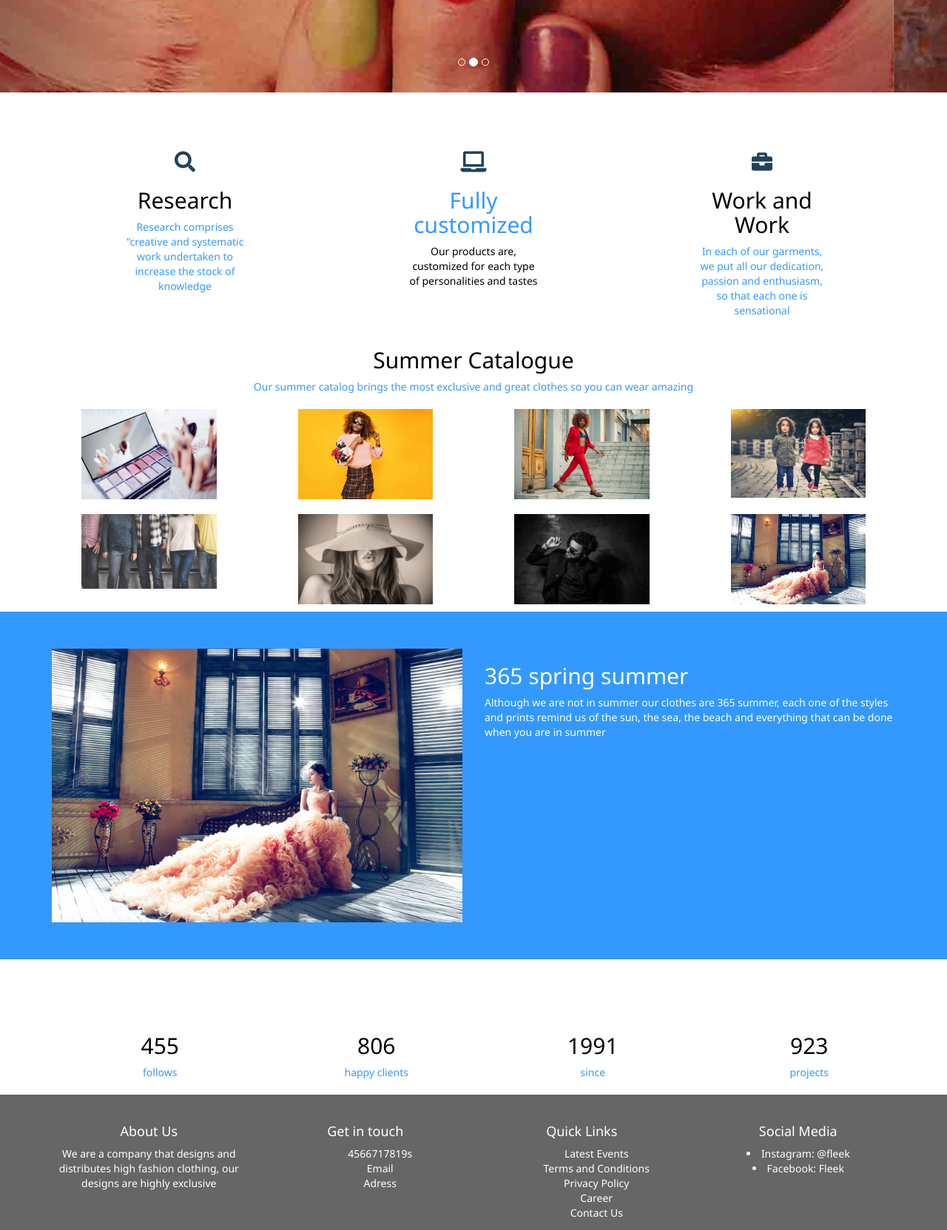
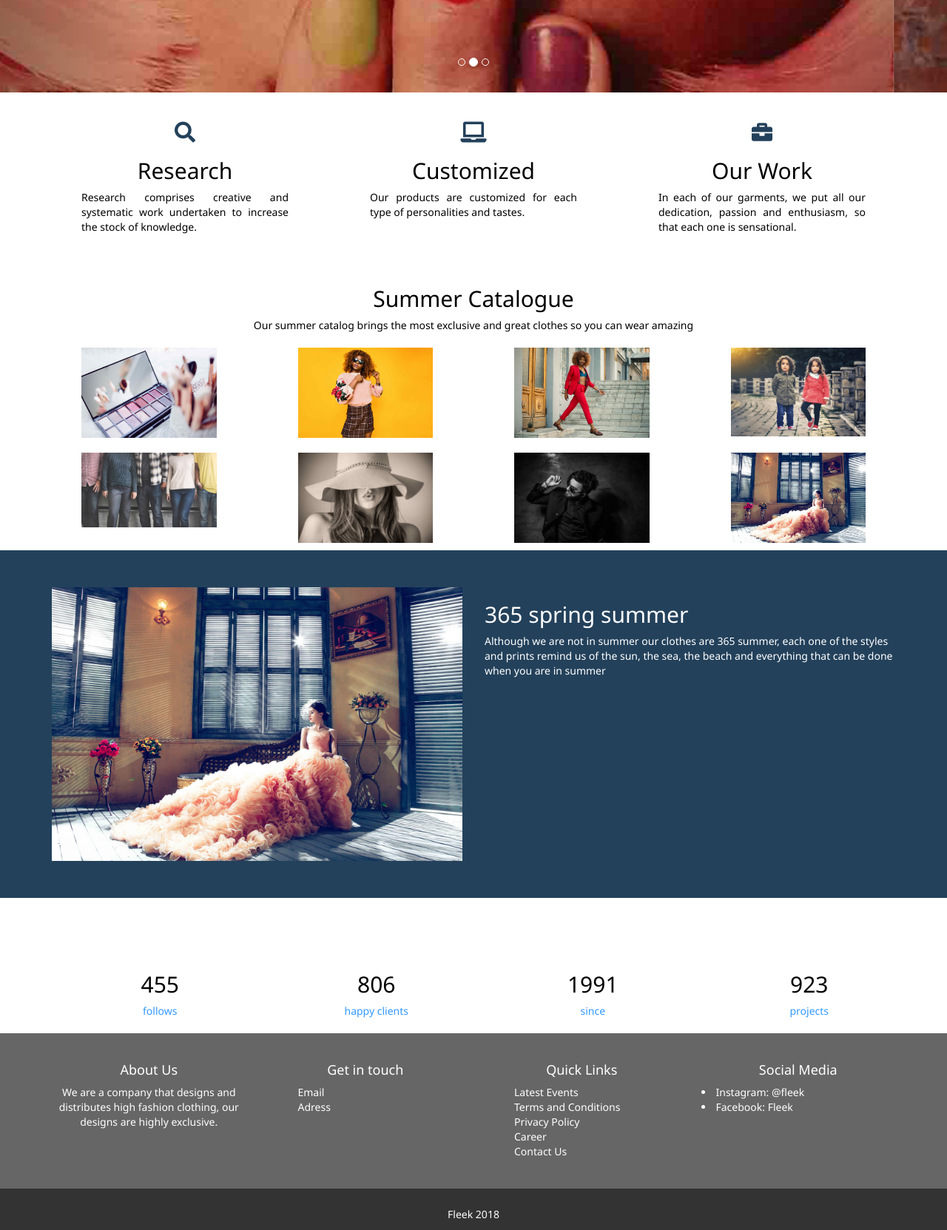
Before and after one commit to lupem/fleek, a plain HTML site: page index.html in a window 1280 px wide. Shown: the part 780-2443 px from the top of the page at 74% size. Drawn offline with nearby package versions, Linux system fonts and the light colour scheme.

Commit message:
Add files via upload

```diff
--- a/css/style.css
+++ b/css/style.css
@@ -70,9 +70,7 @@ header h1{ color:#666;
 }
 .cuadros {
 	text-align: center;
-	padding: 80px 10px 10px;
-	margin-left:80px;
-	margin-right:80px;
+	padding: 40px;
 
 }
 
@@ -100,7 +98,7 @@ text-align: center;
 
 }
 #sec-summer {
-	background-color:#39F;
+	background-color:#23415B;
 	color:#FFF;
 	padding:50px 0px;
 
@@ -127,12 +125,9 @@ text-align: center;
 	background-color: #666;
 	color: #FFFFFF;
 	padding: 30px 0px;
-	text-align: center;
 
 }
-#sec-footer h4{
-	text-align: center;
-}
+
 #sec-footer p {
 	color:#FFF;
 	font-size:14px;
@@ -146,10 +141,7 @@ text-align: center;
 	text-decoration: none;
 
 }
-#sec-footer a:hover { color: #39F;
-	text-decoration: none;
 
-}
 #sec-copy{
 
 	background-color:#333;
@@ -157,9 +149,8 @@ text-align: center;
 	padding: 25px 0px ;
 	text-align: center;
 }
-.colorazul{ color:#39F;
 
-}
+
 .colorblan{ color:#FFFFFF;
 
 }
--- a/index.html
+++ b/index.html
@@ -126,7 +126,7 @@
 			<div class="cuadros">
             <i class="fas fa-search fa-2x"></i>
 				<h2> Research</h2>
-				<p class="colorazul">Research comprises "creative and systematic work undertaken to increase the stock of knowledge</p>
+				<p class="text-justify">Research comprises creative and systematic work undertaken to increase the stock of knowledge.</p>
 
 			</div>
 		</article>
@@ -134,16 +134,16 @@
 <article class="col-md-4 col-sm-4 col-xs-12">
 			<div class="cuadros">
             <i class="fas fa-laptop fa-2x"></i>
-				<h2 class="colorazul"> Fully customized</h2>
-				<p>Our products are, customized for each type of personalities and tastes</p>
+				<h2>Customized</h2>
+				<p class="text-justify">Our products are customized for each type of personalities and tastes.</p>
 
                 </div>
                 </article>
 <article class="col-md-4 col-sm-4 col-xs-12">
 			<div class="cuadros">
             <i class="fas fa-briefcase fa-2x"></i>
-				<h2>Work and Work </h2>
-				<p class="colorazul">In each of our garments, we put all our dedication, passion and enthusiasm, so that each one is sensational</p>
+				<h2>Our Work</h2>
+				<p class="text-justify">In each of our garments, we put all our dedication, passion and enthusiasm, so that each one is sensational.</p>
                 </div>
                 </article>
 </div>
@@ -282,22 +282,21 @@ Our summer catalog brings the most exclusive and great clothes so you can wear a
 			<div class="row">
 
 				<article class="col-md-3 col-sm-6 col-xs-12">
-					<h4>About Us </h4>
-					<p> We are a company that designs and distributes high fashion clothing, our designs are highly exclusive</p>
+					<h4 class="text-center">About Us</h4>
+					<p>We are a company that designs and distributes high fashion clothing, our designs are highly exclusive.</p>
 
 				</article>
 
 				<article class="col-md-3 col-sm-6 col-xs-12">
-					<h4>Get in touch </h4>
+					<h4 class="text-center">Get in touch </h4>
 					<ul>
-						<li>4566717819s</li>
 						<li>Email </li>
 						<li>Adress</li>
 					</ul>
                     </article>
 
                     <article class="col-md-3 col-sm-6 col-xs-12">
-					<h4>Quick Links</h4>
+					<h4 class="text-center">Quick Links</h4>
 					<ul>
 						<li><a href="#">Latest Events</a></li>
 						<li><a href="#">Terms and Conditions</a></li>
@@ -309,7 +308,7 @@ Our summer catalog brings the most exclusive and great clothes so you can wear a
 				</article>
 
 				<article class="col-md-3 col-sm-6 col-xs-12">
-					<h4>Social Media</h4>
+					<h4 class="text-center">Social Media</h4>
 					<li>Instagram: @fleek</li>
 					<li>Facebook: Fleek</li>
 				</article>
```
